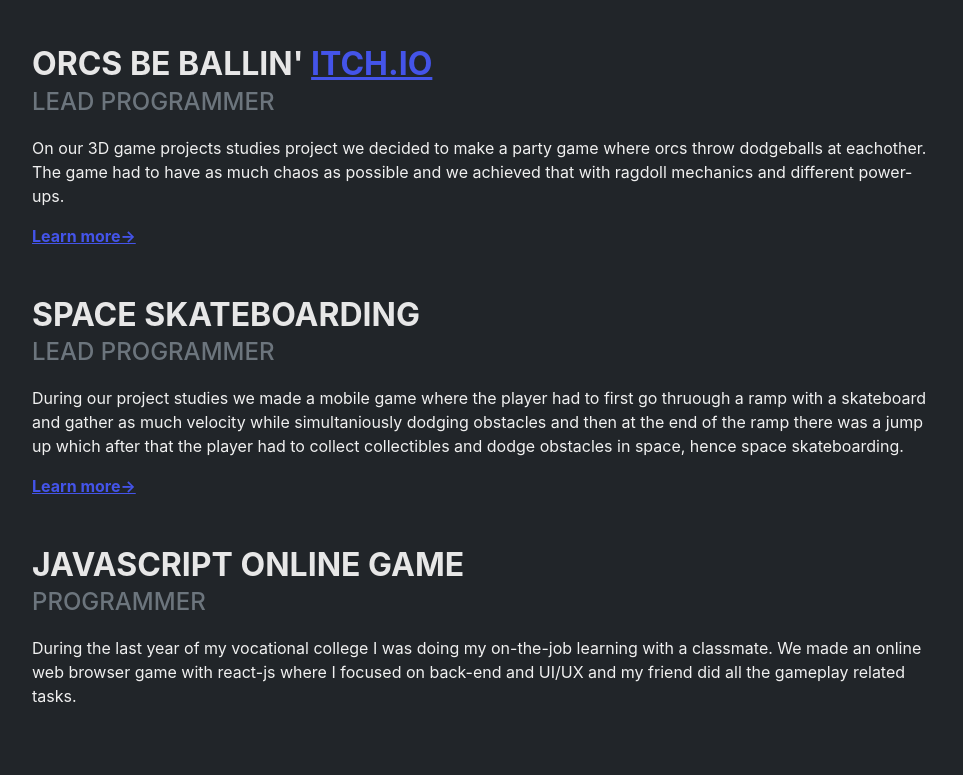
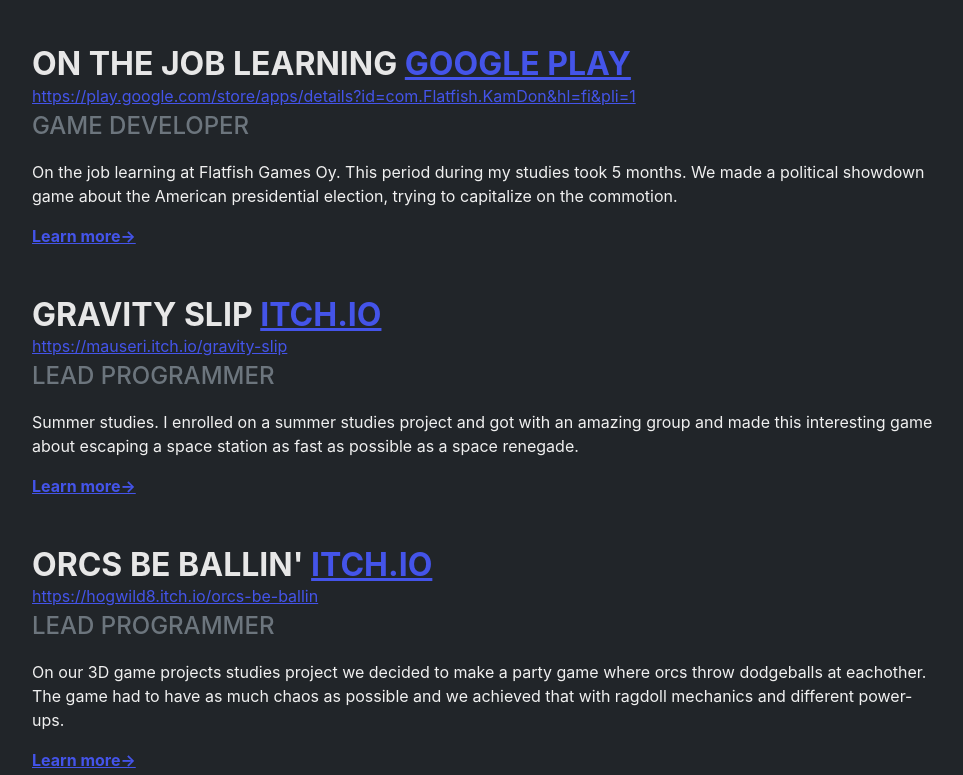
Before and after one commit to Mikaelsti/portfolio, a plain HTML site: page index.html in a window 1280 px wide. Shown: the part 951-1726 px from the top of the page, without its empty margins (288-1251 px from the left). Drawn offline with nearby package versions, Linux system fonts and the light colour scheme; a web font is replaced by a local one.

Commit message:
updating portfolio

```diff
--- a/index.html
+++ b/index.html
@@ -118,7 +118,23 @@
                     <h2 class="mb-5">Experience</h2>
                     <div class="d-flex flex-column flex-md-row justify-content-between mb-5">
                         <div class="flex-grow-1">
-                            <h3 class="mb-0">Orcs be ballin' <a href="https://hogwild8.itch.io/orcs-be-ballin" target ="_blank">Itch.io</a></h3>
+                            <h3 class="mb-0">On the job learning <a href="https://play.google.com/store/apps/details?id=com.Flatfish.KamDon&hl=fi&pli=1" target ="_blank">Google Play</a></h3><a href="https://play.google.com/store/apps/details?id=com.Flatfish.KamDon&hl=fi&pli=1" target ="_blank">https://play.google.com/store/apps/details?id=com.Flatfish.KamDon&hl=fi&pli=1</a>
+                            <div class="subheading mb-3">Game Developer</div>
+                            <p>On the job learning at Flatfish Games Oy. This period during my studies took 5 months. We made a political showdown game about the American presidential election, trying to capitalize on the commotion.</p>
+                            <a href="" style="font-weight: bold;">Learn more-></a>
+                        </div>
+                    </div>
+                    <div class="d-flex flex-column flex-md-row justify-content-between mb-5">
+                        <div class="flex-grow-1">
+                            <h3 class="mb-0">Gravity Slip <a href="https://mauseri.itch.io/gravity-slip" target ="_blank">Itch.io</a> </h3><a href="https://mauseri.itch.io/gravity-slip" target ="_blank">https://mauseri.itch.io/gravity-slip</a>
+                            <div class="subheading mb-3">Lead Programmer</div>
+                            <p>Summer studies. I enrolled on a summer studies project and got with an amazing group and made this interesting game about escaping a space station as fast as possible as a space renegade.</p>
+                            <a href="gravityslip.html" style="font-weight: bold;">Learn more-></a>
+                        </div>
+                    </div>
+                    <div class="d-flex flex-column flex-md-row justify-content-between mb-5">
+                        <div class="flex-grow-1">
+                            <h3 class="mb-0">Orcs be ballin' <a href="https://hogwild8.itch.io/orcs-be-ballin" target ="_blank">Itch.io</a></h3><a href="https://hogwild8.itch.io/orcs-be-ballin" target ="_blank">https://hogwild8.itch.io/orcs-be-ballin</a>
                             <div class="subheading mb-3">Lead Programmer</div>
                             <p>On our 3D game projects studies project we decided to make a party game where orcs throw dodgeballs at eachother. The game had to have as much chaos as possible and we achieved that with ragdoll mechanics and different power-ups.</p>
                             <a href="orcs.html" style="font-weight: bold;">Learn more-></a>
@@ -153,7 +169,7 @@
                             <div>Bachelor of Business Administration - BBA, Business Information Technology - Game Programmer</div>
                             <div></div>
                         </div>
-                        <div class="flex-shrink-0"><span class="text-primary">August 2021 - On going</span></div>
+                        <div class="flex-shrink-0"><span class="text-primary">August 2022 - April 2025</span></div>
                     </div>
                     <div class="d-flex flex-column flex-md-row justify-content-between mb-5">
                         <div class="flex-grow-1">
@@ -206,7 +222,7 @@
             <section class="resume-section" id="interests">
                 <div class="resume-section-content">
                     <h2 class="mb-5">Interests</h2>
-                    <p>My hobbies include playing competitive videogames and going for walks.</p>
+                    <p>My hobbies include different kind of videogames and kickboxing. As a gamer I like fighting games and mmorpg's. I also enjoy survival crafting with friends!</p>
                     <p class="mb-0">Career wise I would like to work on a competitive game or an mmorpg.</p>
                 </div>
             </section>
```
